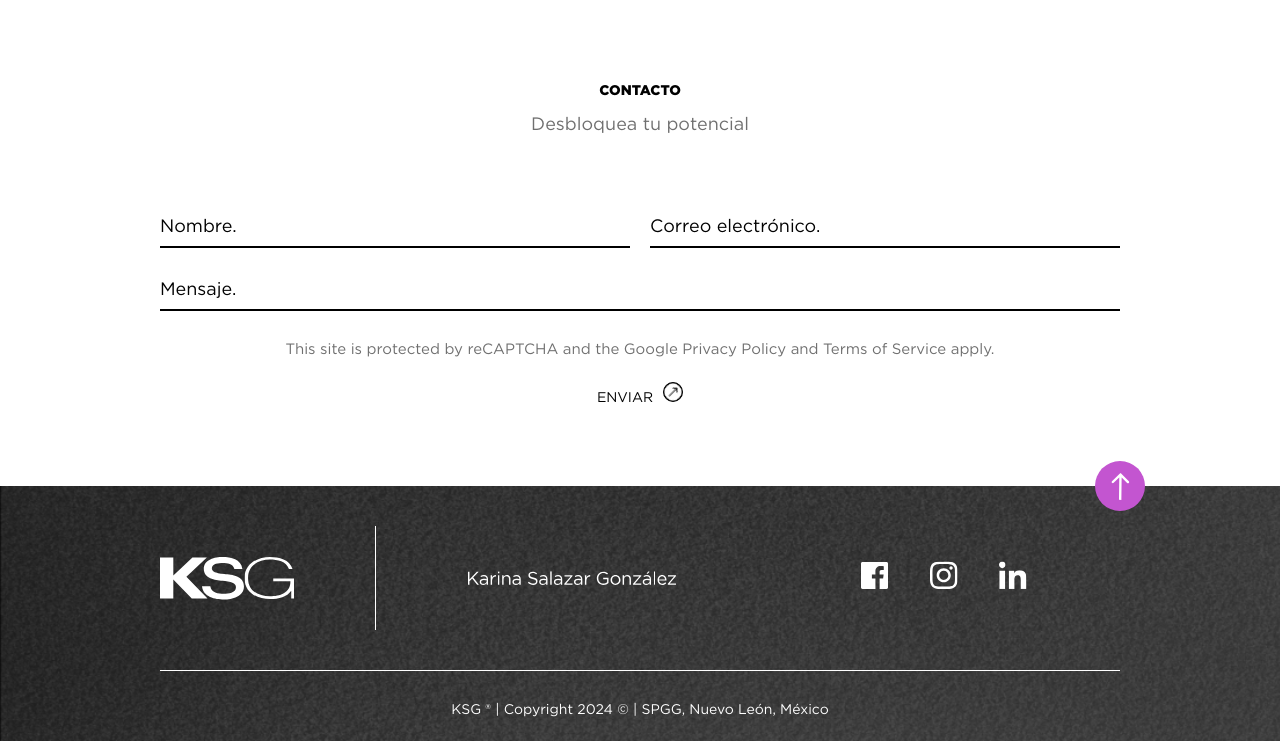
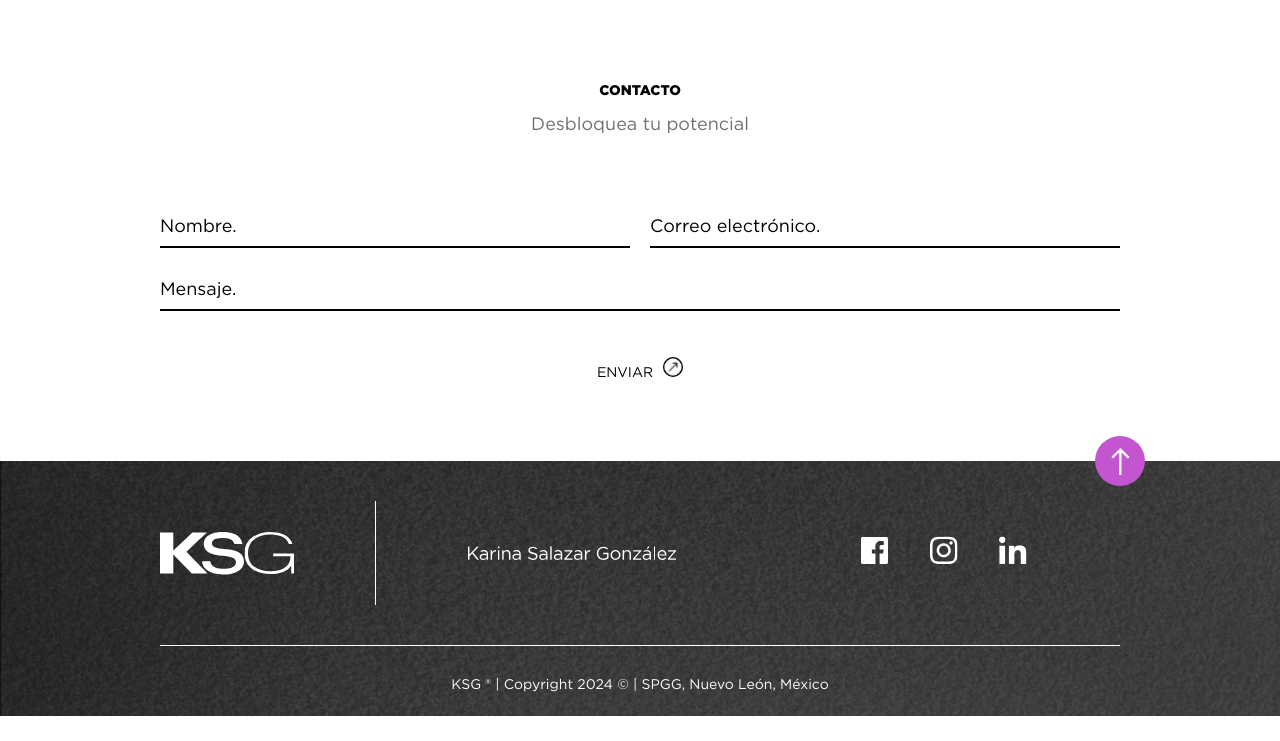
Before and after one commit to angelicarubio/ksg, a PHP site: page / in a window 1280 px wide. Shown: the part 4357-5098 px from the top of the page. After the commit the page ends 5073 px from the top, so only its background shows below. Run offline with PHP 8.4, Linux system fonts and the light colour scheme; some libraries are stand-ins or nearby versions.

Commit message:
Remove recaptcha

```diff
--- a/assets/js/common.js
+++ b/assets/js/common.js
@@ -15,34 +15,11 @@ $(document).ready(function() {
   contactModal();
   closeModal();
   loaded();
-  bindContactFormCaptcha();
 
   window.addEventListener('resize', debounce(function(e){
     magicQuotesHandler(mainController);
   }));
 });
-
-function bindContactFormCaptcha() {
-  $('#contact-form').submit(function(e) {
-    e.preventDefault();
-    $('#contact-form').addClass('--disabled');
-    grecaptcha.reset();
-    grecaptcha.execute();
-  });
-}
-
-function recaptchaSubmit(token) {
-  $.ajax(
-    'http://api.ribs.design/clients/recaptcha',
-    {
-      method: 'GET',
-      data: { app: 'ksg', token: token },
-      success: (response) => {
-        if (response['success']) $('#contact-form').off('submit').submit();
-      }
-    }
-  );
-}
 
 function loaded() {
   $('body').delay(1000).animate({ opacity: 1 }, 700);
--- a/partials/landing/_contact.php
+++ b/partials/landing/_contact.php
@@ -17,18 +17,6 @@
         </label>
       </div>
       <div class="col-1">
-        <div
-          class="g-recaptcha"
-          data-sitekey="6LdI0aIfAAAAAO1KuR8H6oZuP17uezuqSsomhkn2"
-          data-callback='recaptchaSubmit'
-          data-size='invisible'>
-        </div>
-        <p>
-          <small>This site is protected by reCAPTCHA and the Google
-            <a href="https://policies.google.com/privacy">Privacy Policy</a> and
-            <a href="https://policies.google.com/terms">Terms of Service</a> apply.
-          </small>
-        </p>
         <button type="submit" class="link --black">
           Enviar
         </button>
```
